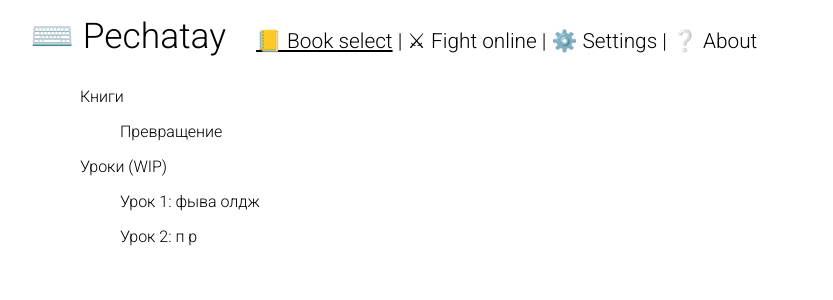
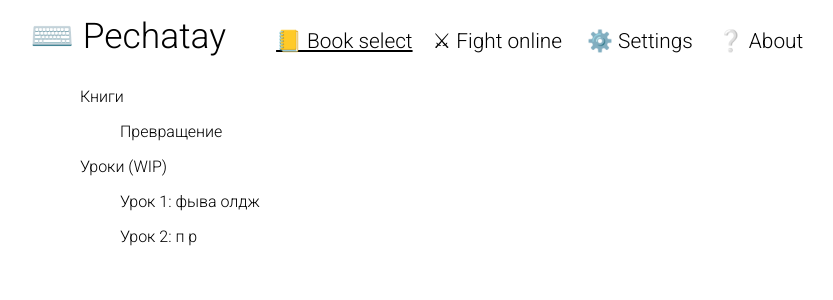
Before and after one commit to zpix1/pechatay, a Vue app: page / in a window 1280 px wide. Shown: the top 300 px of the page, without its empty margins (210-1043 px from the left). Built offline with nearby package versions, Linux system fonts and the light colour scheme.

Commit message:
header design changed

```diff
--- a/src/App.vue
+++ b/src/App.vue
@@ -5,16 +5,18 @@
       <div v-if="!$store.state.loading">
         <div class="head">
           <span class="header">⌨️ Pechatay</span>
-          <router-link class="g-text-button" to="/">📒 Book select</router-link>
-          |
-          <router-link class="g-text-button" to="/fight/new"
+
+          <router-link class="g-text-button head-link" to="/">📒 Book select</router-link>
+
+          <router-link class="g-text-button head-link" to="/fight/new"
             >⚔ Fight online</router-link
           >
-          |
-          <a :class="{ 'g-text-button': true, 'router-link-active': settings }" @click="settings = true">
+
+          <a :class="{ 'head-link':true, 'g-text-button': true, 'router-link-active': settings }" @click="settings = true">
             ⚙️ Settings
-          </a> |
-          <router-link class="g-text-button" to="/about">❔ About</router-link>
+          </a>
+
+          <router-link class="g-text-button head-link" to="/about">❔ About</router-link>
         </div>
         <router-view :key="$route.path"  class="container"/>
       </div>
@@ -93,6 +95,12 @@ export default {
 }
 
 .head a.router-link-active {
+  /*font-weight: 500;*/
+
   text-decoration: underline;
+  /*text-decoration-thickness: 1px;*/
+}
+.head-link {
+  margin-left: 20px;
 }
 </style>
```
